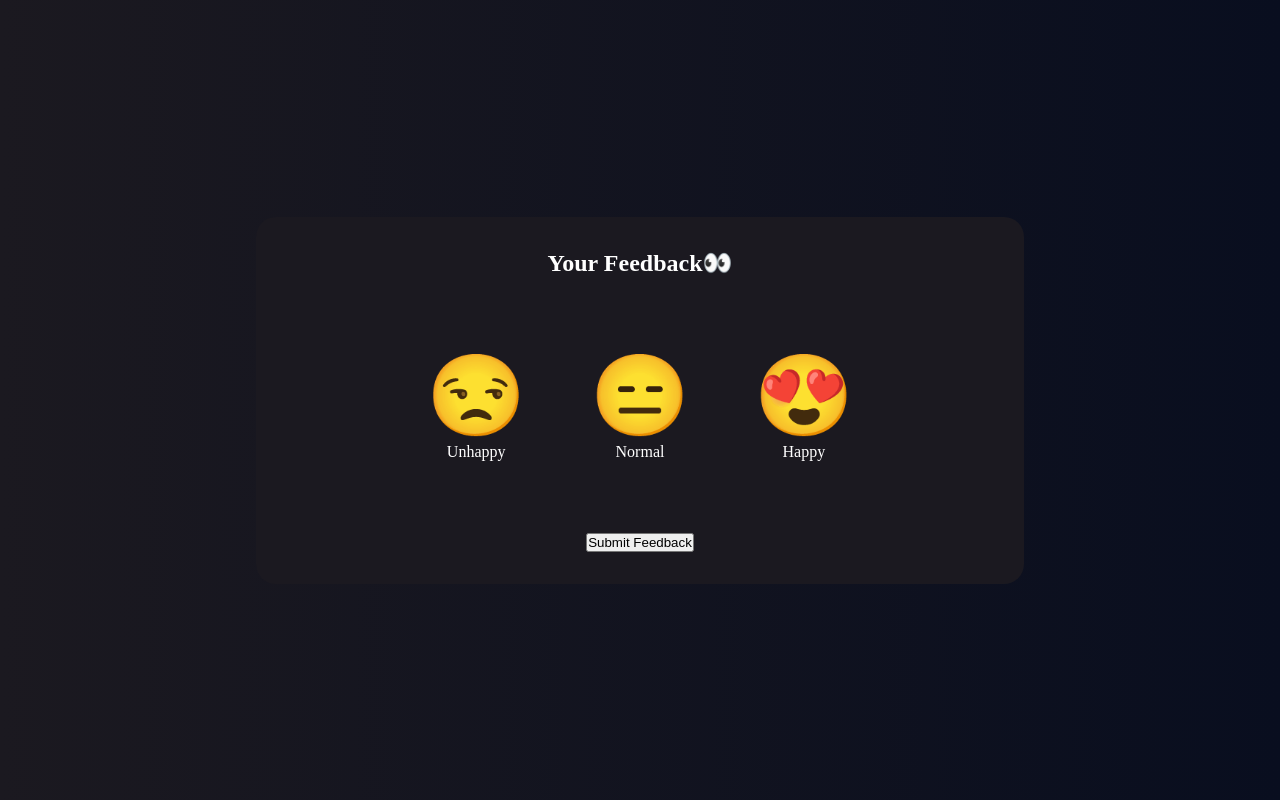
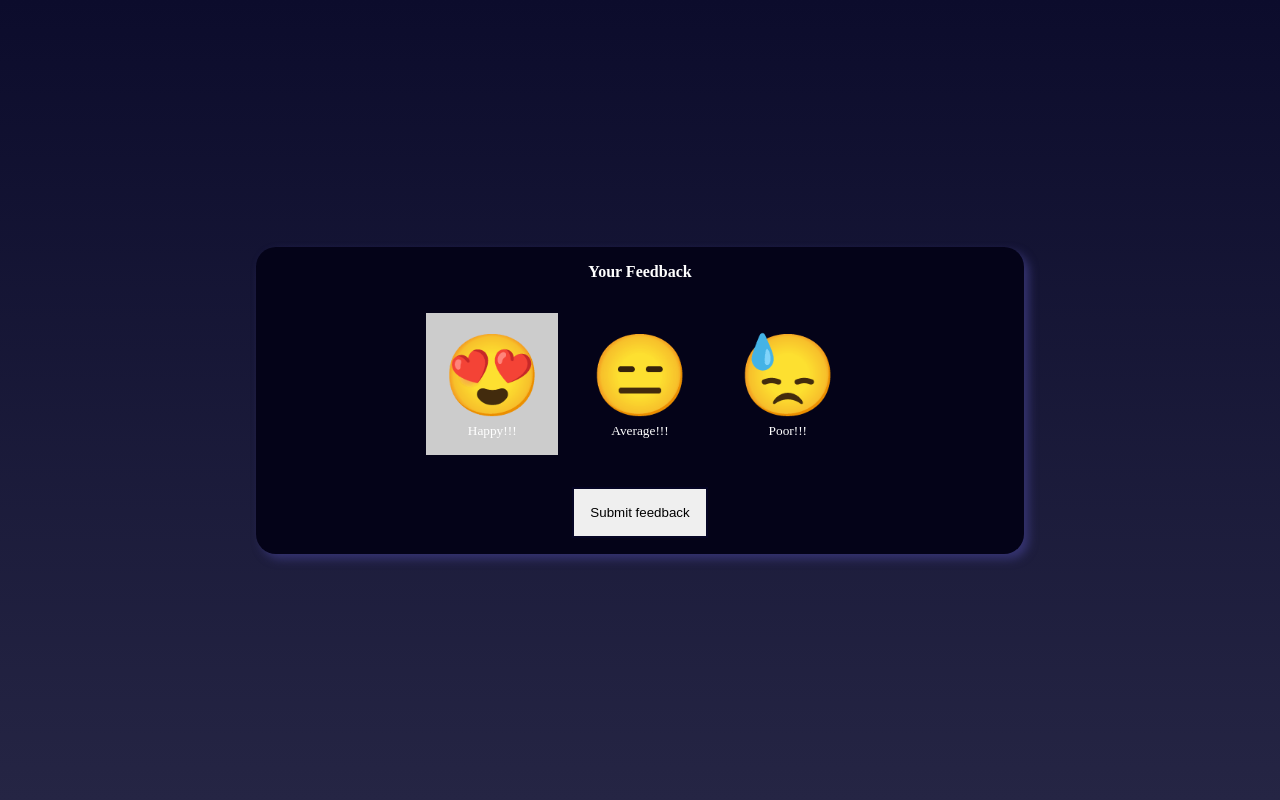
Before and after one commit to OneClickTechy/feedback, a plain HTML site: page index.html in a window 1280 px wide. Drawn offline with Linux system fonts and the light colour scheme.

Commit message:
full website partially designed need to write script

```diff
--- a/index.html
+++ b/index.html
@@ -2,33 +2,30 @@
 <html lang="en">
   <head>
     <meta charset="UTF-8" />
-    <meta http-equiv="X-UA-Compatible" content="ie=edge" />
     <meta name="viewport" content="width=device-width, initial-scale=1.0" />
-    <link rel="stylesheet" href="style.css">
     <title>feedback</title>
+    <link rel="stylesheet" href="style.css" />
   </head>
   <body>
-    <section class="big-container">
+    <section class="rating-container">
       <header>
-        <h1>Your Feedback👀</h1>
+        <strong> Your Feedback </strong>
       </header>
-      <article class="inner-container">
-        <section class="feed-box">
-            <div class="big-emoji">😒</div>
-            <div class="feed-text">Unhappy</div>
-        </section>
-        <section class="feed-box">
-            <div class="big-emoji">😑</div>
-            <div class="feed-text">Normal</div>
-        </section>
-        <section class="feed-box">
-            <div class="big-emoji">😍</div>
-            <div class="feed-text">Happy</div>
-        </section>
-      </article>
-      <footer>
-        <button type="submit">Submit Feedback</button>
-      </footer>
+      <nav class="ratings" id="ratings">
+        <article class="rating  active" id="rating">
+          <div class="rating-icon">😍</div>
+          <small>Happy!!!</small>
+        </article>
+        <article class="rating" id="rating">
+          <div class="rating-icon">😑</div>
+          <small>Average!!!</small>
+        </article>
+        <article class="rating" id="rating">
+          <div class="rating-icon">😓</div>
+          <small>Poor!!!</small>
+        </article>
+      </nav>
+      <footer><button type="submit" id="ratingSaver" class="rating-saver">Submit feedback</button></footer>
     </section>
   </body>
 </html>
--- a/script.js
+++ b/script.js
@@ -0,0 +1 @@
+//select elements
--- a/style.css
+++ b/style.css
@@ -1,63 +1,73 @@
-*{
+* {
   margin: 0;
   padding: 0;
   box-sizing: border-box;
 }
 
-body{
+body {
+  background-image: linear-gradient(rgb(12, 12, 44), rgb(37, 37, 68));
   display: flex;
+  flex-direction: column;
   justify-content: center;
   align-items: center;
   min-height: 100vh;
-    width: auto;
-    background-image: linear-gradient(90deg, #1b1920 0%, #090e1f 100%);
+  max-width: 100%;
+  color: white;
 }
-.big-container{
-    background-color: #1b1920;
-    border-radius: 20px;
+.rating-container {
+  background-color: rgb(4, 3, 24);
   width: 60%;
-    aspect-ratio: 3/1;
+  aspect-ratio: 1.5/0.5;
   display: flex;
-    justify-content: center;
+  padding: 1rem;
   align-items: center;
   flex-direction: column;
-    gap: 3rem;
-    padding: 2rem;
+  border-radius: 20px;
+  box-shadow: 5px 5px 10px rgb(53, 51, 112);
+  gap: 2rem;
 }
-header > h1{
-    text-align: center;
-    color: white;
+.ratings {
+  display: flex;
+  gap: 1rem;
+  width: 100%;
+  justify-content: center;
+  flex: 1;
 }
-
-.inner-container{
-    display: flex;
-    justify-content: center;
-    align-items: center;
-    gap: 1rem;
+.rating {
+  padding: 1rem;
 }
-.feed-box{
-    display: flex;
-    justify-content: center;
-    align-items: center;
-    flex-direction: column;
-    padding: 1.5rem;
-    transition-duration: 1s;
+.rating:hover , .rating:focus{
+    background-color: #ccc;
     border-radius: 5px;
+    cursor: pointer;
 }
-
-.feed-box:active,
-.feed-box:hover , .feed-box:focus{
+.rating:active{
+    transform: scale(0.95);
+}
+.active{
     background-color: #ccc;
-    cursor: pointer;
-
 }
-
-
-.big-emoji{
-    width: 100%;
-    text-align: center;
+.rating-icon {
   font-size: 500%;
 }
-.feed-text{
+.rating > small {
+  text-align: center;
+  display: block;
+}
+.rating-saver {
+  padding: 1rem;
+  border-style: none;
+  border:2px solid rgb(5, 5, 36);
+}
+.rating-saver:hover,
+.rating-saver:focus {
     color: white;
+    background-color: black;
+    transform: scale(0.95);
+    transition-timing-function: linear;
+    border:2px solid rgb(47, 47, 109);
 }
+.rating-saver:active{
+    transform: scale(0.90);
+    transition-timing-function: linear;
+}
```
Lines whose indentation alone changed are shown as unchanged.
